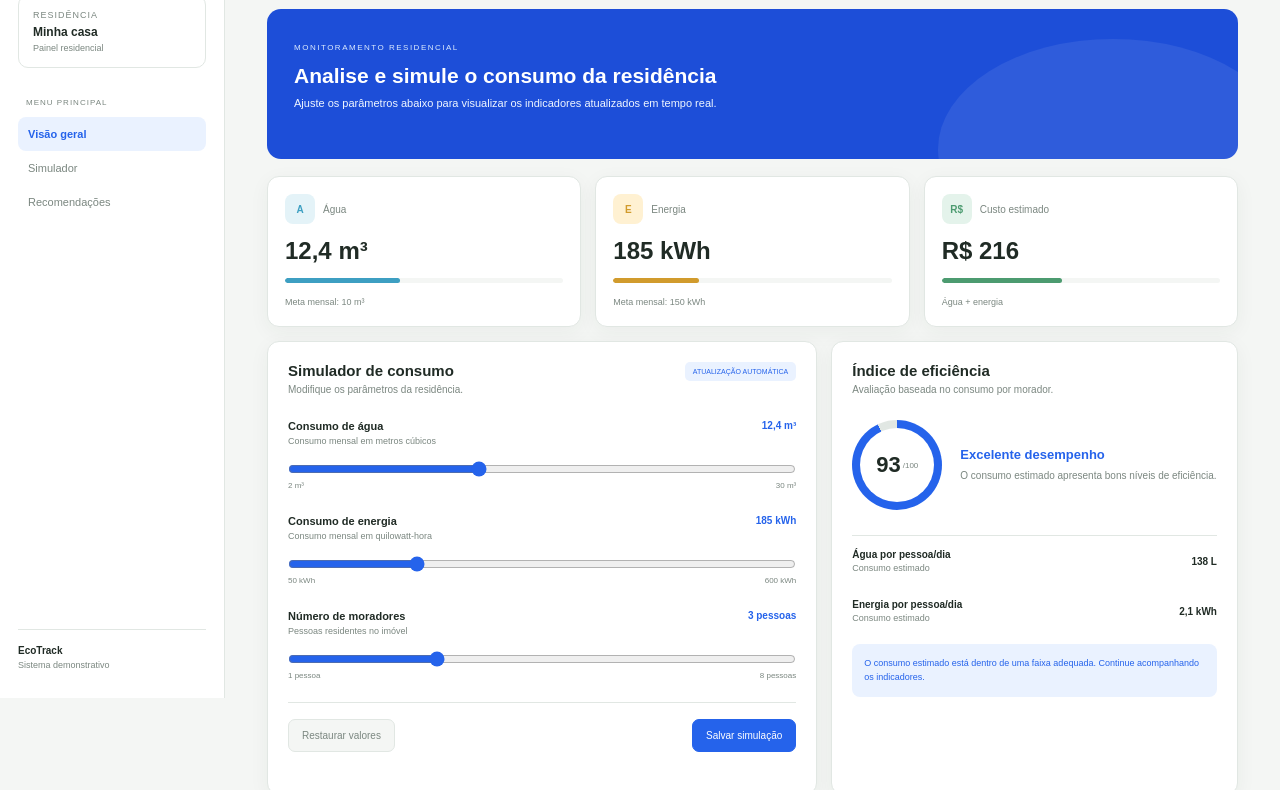
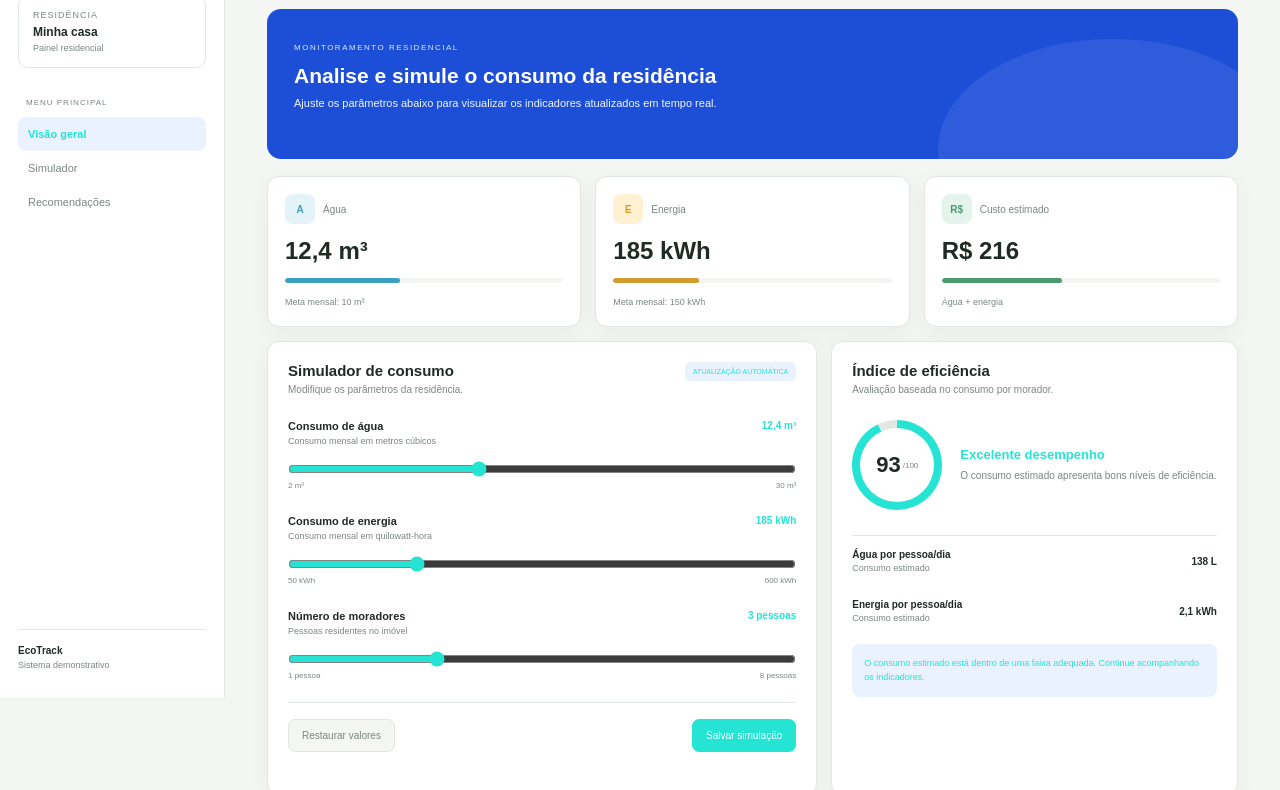
Before and after one commit to lucas-mendes1/ecotrack, a website with bundled scripts: page index.html in a window 1280 px wide. Shown: the part 102-892 px from the top of the page. Built offline with nearby package versions, Linux system fonts and the light colour scheme.

Commit message:
teste de mudança de aparencia

```diff
--- a/styles.css
+++ b/styles.css
@@ -5,7 +5,7 @@
     --muted: #7b8780;
     --border: #e1e7e3;
 
-    --primary: #2563eb;
+    --primary: #25e4d4;
     --primary-light: #eaf2ff;
 
     --water: #3d9fc2;
```
